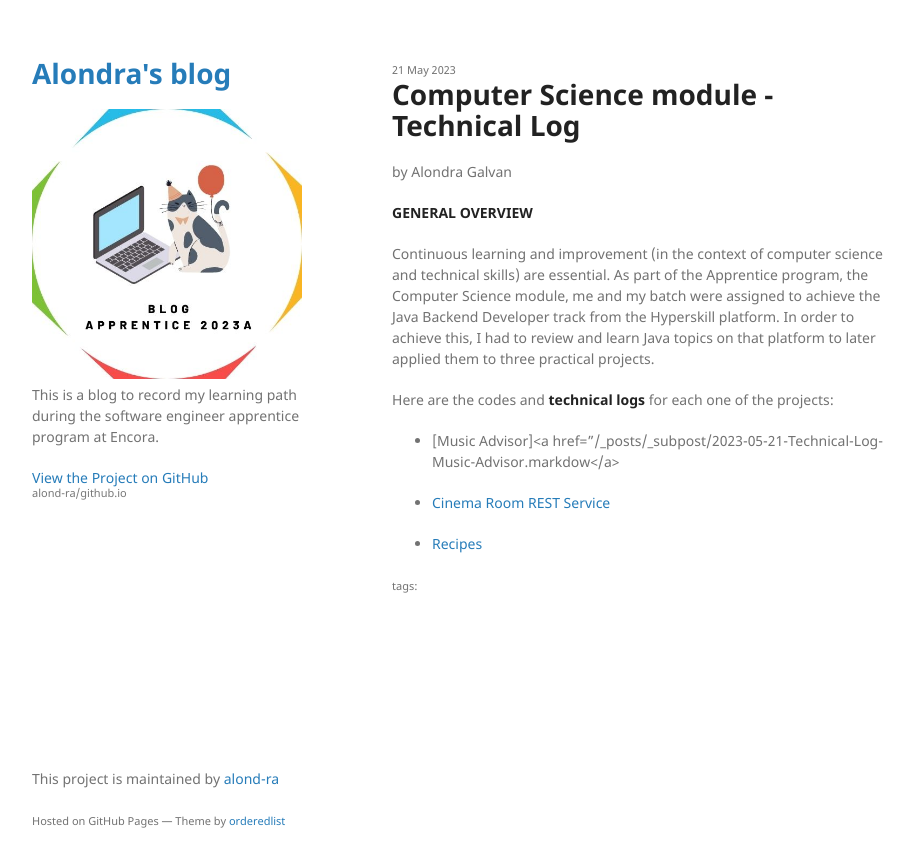
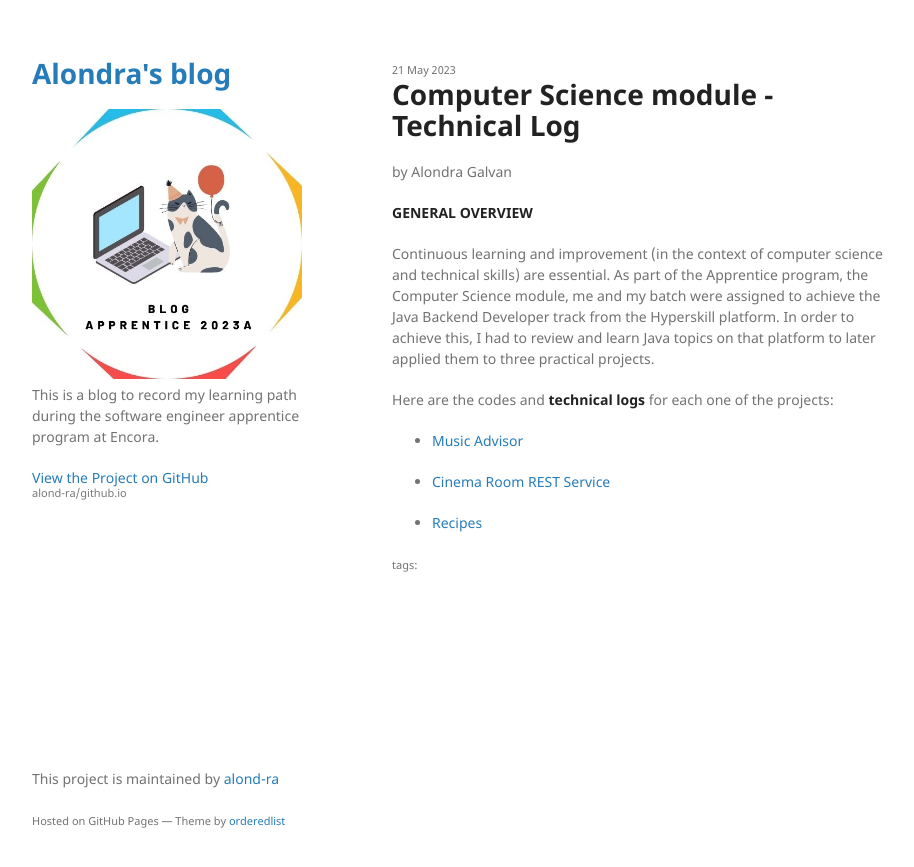
Before and after one commit to alond-ra/github.io, a Jekyll site: the page built from _posts/2023-05-21-HS Technical Log.markdown, in a window 1280 px wide. Shown: the top 867 px of the page, without its empty margins (178-1092 px from the left). Built offline with Jekyll 4.4.1, drawn with Linux system fonts in a browser that asks for light colours.

Commit message:
Update 2023-05-21-HS Technical Log.markdown

```diff
--- a/_posts/2023-05-21-HS Technical Log.markdown
+++ b/_posts/2023-05-21-HS Technical Log.markdown
@@ -15,7 +15,7 @@ As part of the Apprentice program, the Computer Science module, me and my batch
 
 Here are the codes and **technical logs** for each one of the projects:
 
-- [Music Advisor]<a href="{{ "/_posts/_subpost/2023-05-21-Technical-Log-Music-Advisor.markdow"}}</a>
+- <a href="{{ "/_posts/_subpost/2023-05-21-Technical-Log-Music-Advisor.markdow"}}">Music Advisor
 
 - [Cinema Room REST Service](_subpost/2023-05-21-Technical-Log-CRRS.markdow)
 
```
